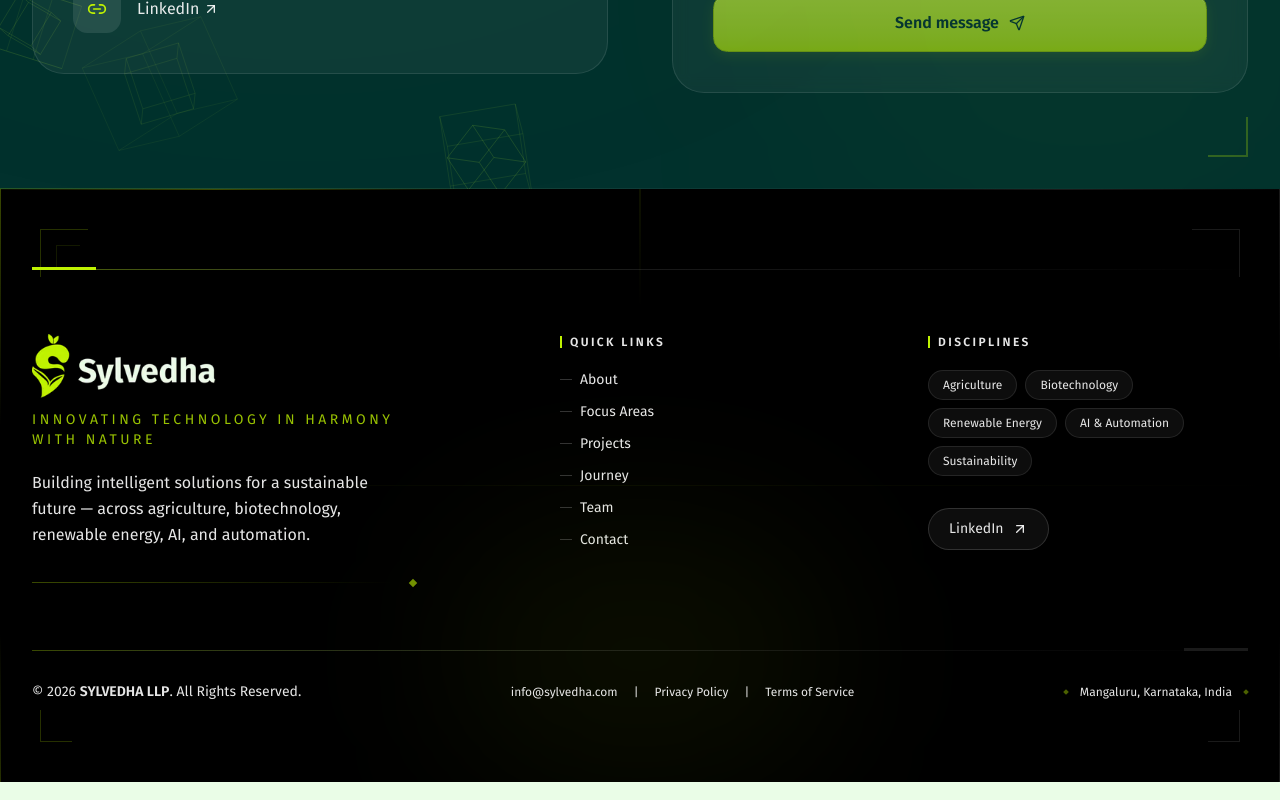
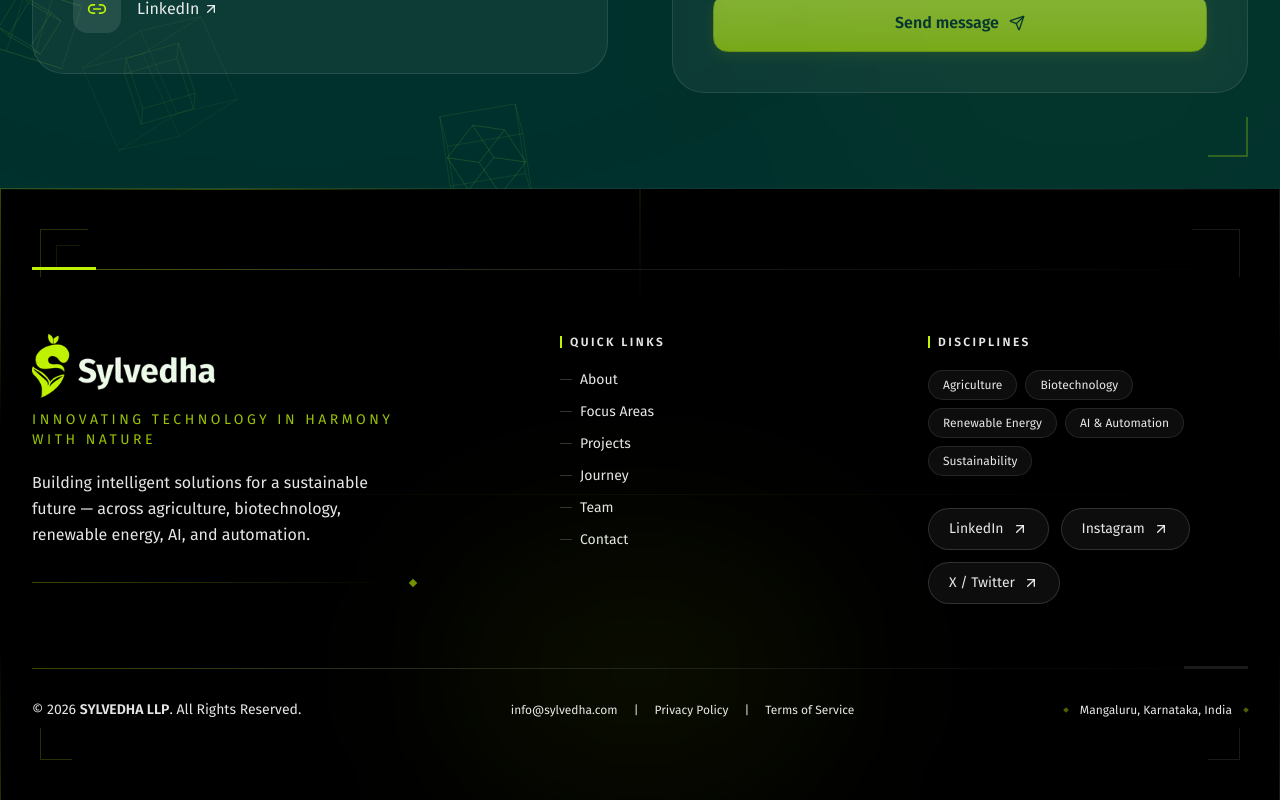
Before and after one commit to Royson-salis-18/sylvedha, a Next.js app: page / in a window 1280 px wide. Shown: the part 9944-10744 px from the top of the page. Built offline with nearby package versions, Linux system fonts and the light colour scheme.

Commit message:
feat: add Instagram + X social links to footer, remove LLP from tab title

```diff
--- a/app/layout.tsx
+++ b/app/layout.tsx
@@ -21,7 +21,7 @@ const fraunces = Fraunces({
 
 export const metadata: Metadata = {
   metadataBase: new URL('https://sylvedha.com'),
-  title: 'SYLVEDHA LLP — Innovating Technology in Harmony with Nature',
+  title: 'SYLVEDHA — Innovating Technology in Harmony with Nature',
   icons: {
     icon: [
       { url: '/favicon.png', sizes: '48x48', type: 'image/png' },
--- a/components/site-footer.tsx
+++ b/components/site-footer.tsx
@@ -128,15 +128,35 @@ export function SiteFooter() {
               ))}
             </div>
 
+            <div className="mt-8 flex flex-wrap gap-3">
               <a
                 href="https://www.linkedin.com/company/sylvedhallp/"
                 target="_blank"
                 rel="noopener noreferrer"
-              className="mt-8 inline-flex items-center gap-2 rounded-full border border-white/15 bg-white/5 px-5 py-2.5 text-sm text-white/90 transition-all duration-300 hover:border-[#BFF202]/50 hover:bg-[#BFF202]/5 hover:text-[#BFF202]"
+                className="inline-flex items-center gap-2 rounded-full border border-white/15 bg-white/5 px-5 py-2.5 text-sm text-white/90 transition-all duration-300 hover:border-[#BFF202]/50 hover:bg-[#BFF202]/5 hover:text-[#BFF202]"
               >
                 LinkedIn
                 <ArrowUpRight className="size-4" />
               </a>
+              <a
+                href="https://www.instagram.com/sylvedha/"
+                target="_blank"
+                rel="noopener noreferrer"
+                className="inline-flex items-center gap-2 rounded-full border border-white/15 bg-white/5 px-5 py-2.5 text-sm text-white/90 transition-all duration-300 hover:border-[#BFF202]/50 hover:bg-[#BFF202]/5 hover:text-[#BFF202]"
+              >
+                Instagram
+                <ArrowUpRight className="size-4" />
+              </a>
+              <a
+                href="https://x.com/Sylvedha"
+                target="_blank"
+                rel="noopener noreferrer"
+                className="inline-flex items-center gap-2 rounded-full border border-white/15 bg-white/5 px-5 py-2.5 text-sm text-white/90 transition-all duration-300 hover:border-[#BFF202]/50 hover:bg-[#BFF202]/5 hover:text-[#BFF202]"
+              >
+                X / Twitter
+                <ArrowUpRight className="size-4" />
+              </a>
+            </div>
           </div>
         </div>
 
```
Lines whose indentation alone changed are shown as unchanged.
